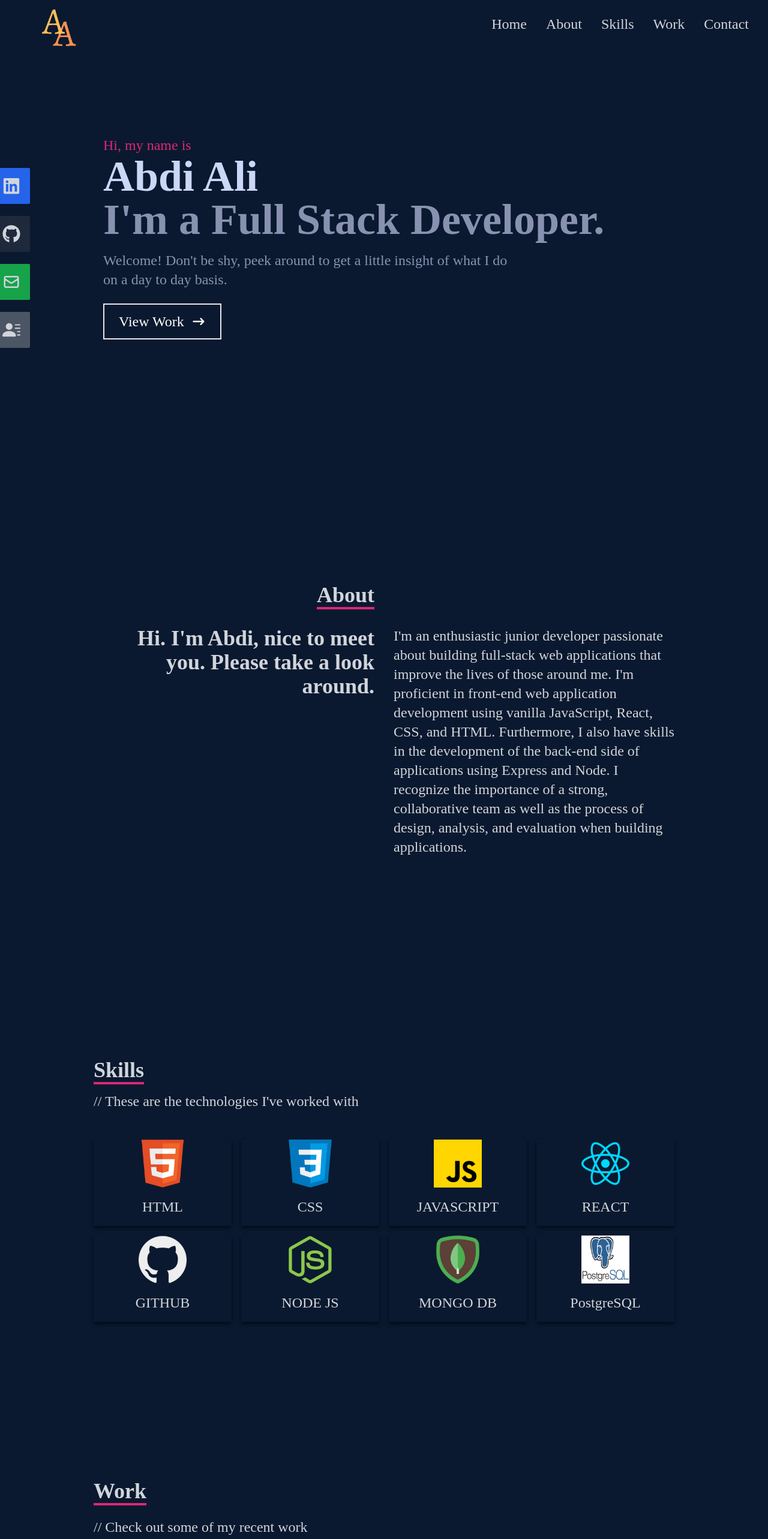
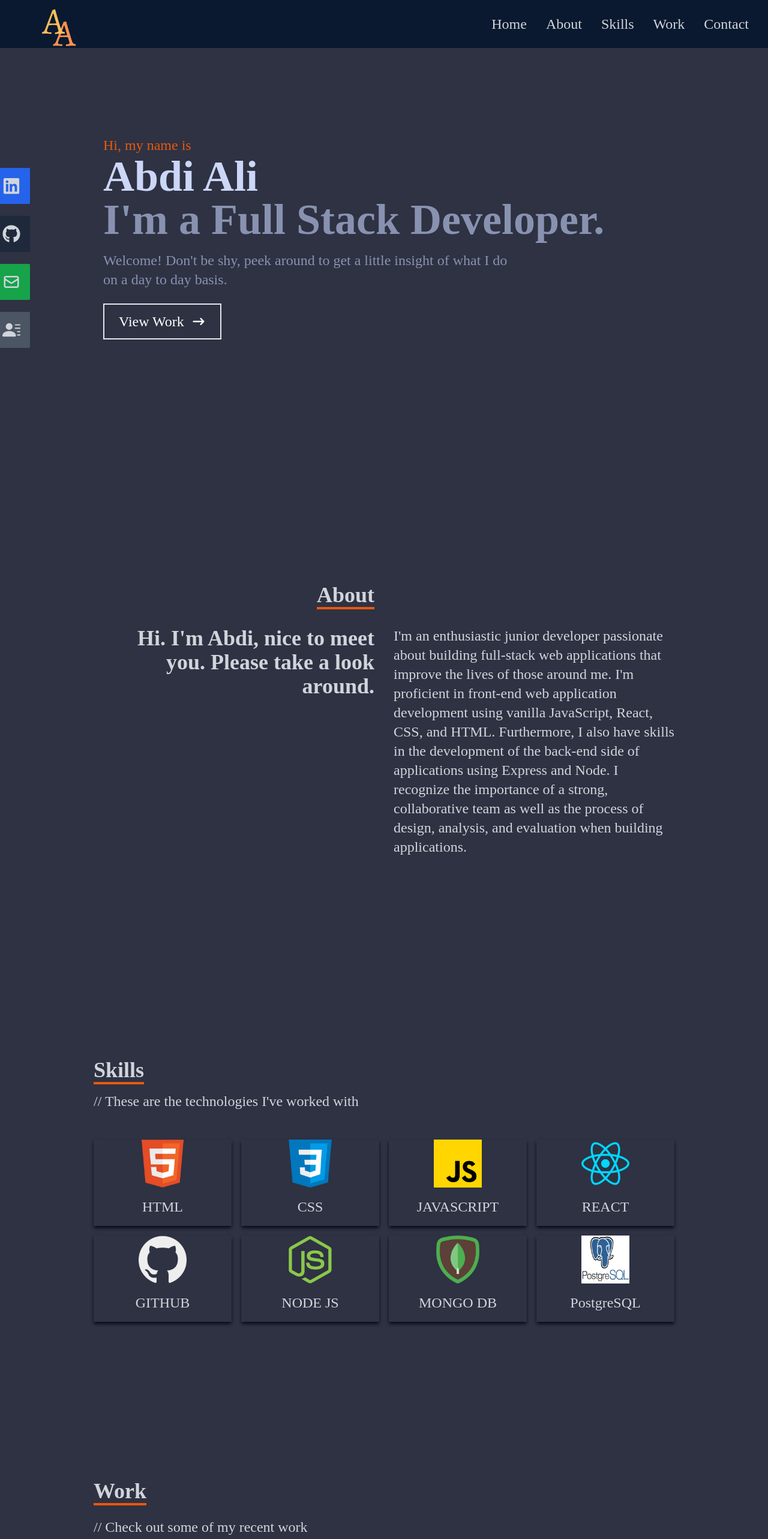
Before and after one commit to TorontosFinest/portfolio-react-app, a React (Create React App) app: page / in a window 1280 px wide. Shown: the top 2566 px of the page at 60% size. Built offline with nearby package versions, Linux system fonts and the light colour scheme.

Commit message:
update color scheme

```diff
--- a/src/components/About.jsx
+++ b/src/components/About.jsx
@@ -2,11 +2,11 @@ import React from 'react'
 
  const About = () => {
   return (
-   <div name='about' className='w-full h-screen bg-[#0a192f] text-gray-300'>
+   <div name='about' className='w-full h-screen bg-[#2e3243] text-gray-300'>
       <div className='flex flex-col justify-center items-center w-full h-full'>
         <div className='max-w-[1000px] w-full grid grid-cols-2 gap-8'>
           <div className='sm:text-right pb-8 pl-4'>
-            <p className='text-4xl font-bold inline border-b-4 border-pink-600'>
+            <p className='text-4xl font-bold inline border-b-4 border-orange-600'>
               About
             </p>
           </div>
--- a/src/components/Contact.jsx
+++ b/src/components/Contact.jsx
@@ -2,16 +2,16 @@ import React from 'react'
 
 const Contact = () => {
   return (
-    <div name='contact' className='w-full h-screen bg-[#0a192f] flex justify-center items-center p-4'>
+    <div name='contact' className='w-full h-screen bg-[#2e3243] flex justify-center items-center p-4'>
         <form method='POST' action="https://getform.io/f/ba7dfe77-08c6-4ce6-806b-e639f3556626" className='flex flex-col max-w-[600px] w-full'>
             <div className='pb-8'>
-                <p className='text-4xl font-bold inline border-b-4 border-pink-600 text-gray-300'>Contact</p>
+                <p className='text-4xl font-bold inline border-b-4 border-orange-600 text-gray-300'>Contact</p>
                 <p className='text-gray-300 py-4'>// Submit the form below or shoot me an email - @abdialicanada20.com</p>
             </div>
             <input className='bg-[#ccd6f6] p-2' type="text" placeholder='Name' name='name' />
             <input className='my-4 p-2 bg-[#ccd6f6]' type="email" placeholder='Email' name='email' />
             <textarea className='bg-[#ccd6f6] p-2' name="message" rows="10" placeholder='Message'></textarea>
-            <button className='text-white border-2 hover:bg-pink-600 hover:border-pink-600 px-4 py-3 my-8 mx-auto flex items-center'>Let's Collaborate</button>
+            <button className='text-white border-2 hover:bg-orange-600 hover:border-orange-600 px-4 py-3 my-8 mx-auto flex items-center'>Let's Collaborate</button>
         </form>
     </div>
   )
--- a/src/components/Home.jsx
+++ b/src/components/Home.jsx
@@ -4,9 +4,9 @@ import { Link } from 'react-scroll';
 
  const Home = () => {
   return (
-   <div name='home' className='w-full h-screen bg-[#0a192f]'>
+   <div name='home' className='w-full h-screen bg-[#2e3243]'>
       <div className='max-w-[1000px] mx-auto px-8 flex flex-col justify-center h-full'>
-        <p className='text-pink-600'>Hi, my name is</p>
+        <p className='text-orange-600'>Hi, my name is</p>
         <h1 className='text-4xl sm:text-7xl font-bold text-[#ccd6f6]'>
           Abdi Ali
         </h1>
@@ -18,7 +18,7 @@ import { Link } from 'react-scroll';
         </p>
         <div>
             <Link to='work' smooth={true} duration={500}>
-          <button className='text-white group border-2 px-6 py-3 my-2 flex items-center hover:bg-pink-600 hover:border-pink-600'>
+          <button className='text-white group border-2 px-6 py-3 my-2 flex items-center hover:bg-orange-600 hover:border-orange-600'>
             View Work
             <span className='group-hover:rotate-90 duration-300'>
               <HiArrowNarrowRight className='ml-3 ' />
--- a/src/components/Skills.jsx
+++ b/src/components/Skills.jsx
@@ -11,11 +11,11 @@ import PostgreSQL from '../assets/psql.png'
 
 const Skills = () => {
   return (
-    <div name='skills' className='w-full h-screen bg-[#0a192f] text-gray-300'>
+    <div name='skills' className='w-full h-screen bg-[#2e3243] text-gray-300'>
       {/* Container */}
       <div className='max-w-[1000px] mx-auto p-4 flex flex-col justify-center w-full h-full'>
           <div>
-              <p className='text-4xl font-bold inline border-b-4 border-pink-600 '>Skills</p>
+              <p className='text-4xl font-bold inline border-b-4 border-orange-600 '>Skills</p>
               <p className='py-4'>// These are the technologies I've worked with</p>
           </div>
 
--- a/src/components/Work.jsx
+++ b/src/components/Work.jsx
@@ -7,10 +7,10 @@ import Movie from '../assets/movie.png';
 import Crypto from '../assets/crypto.png';
 const Work = () => {
   return (
-    <div name='work' className='w-full md:h-screen text-gray-300 bg-[#0a192f]'>
+    <div name='work' className='w-full md:h-screen text-gray-300 bg-[#2e3243]'>
       <div className='max-w-[1000px] mx-auto p-4 flex flex-col justify-center w-full h-full'>
         <div className='pb-8'>
-          <p className='text-4xl font-bold inline border-b-4 text-gray-300 border-pink-600'>
+          <p className='text-4xl font-bold inline border-b-4 text-gray-300 border-orange-600'>
             Work
           </p>
           <p className='py-6'>// Check out some of my recent work</p>
```
